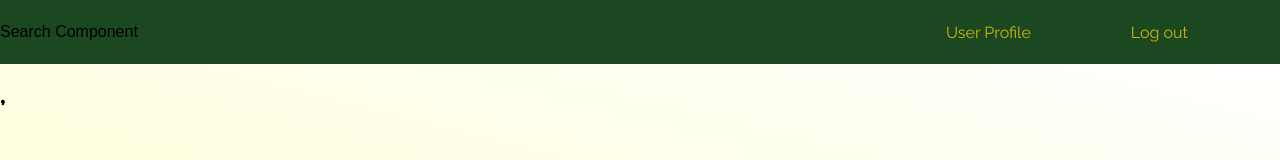
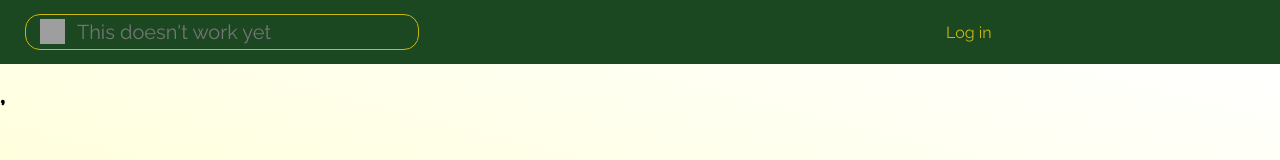
Before and after one commit to whuizenga/Happy-Camper, a React (Create React App) app in the folder client/: page /campground/1/1 in a window 1280 px wide. Shown: the top 160 px of the page. Built offline with nearby package versions, Linux system fonts and the light colour scheme; no server answers; grey boxes are pictures that could not be loaded.

Commit message:
made a pretend search bar. No functionality yet.

```diff
--- a/client/src/Components/CampgroundPage/CampgroundPage.jsx
+++ b/client/src/Components/CampgroundPage/CampgroundPage.jsx
@@ -7,7 +7,6 @@ import Footer from '../MapPage/Footer.jsx';
 import CampgroundDescription from './CampgroundDescription.jsx';
 import CampgroundWeather from './CampgroundWeather.jsx';
 
-import { saveAuthTokens } from '../../util.js';
 
 const CampgroundContainer = styled.div`
     height: 100vh;
@@ -33,7 +32,6 @@ class CampgroundPage extends Component {
         const lat = this.props.match.params.lat;
         const long = this.props.match.params.long;
         axios.get(`/api/campsites/weather?lat=${lat}&long=${long}`).then((res) => {
-            saveAuthTokens(res.headers);
             this.setState({campgroundInfo: res.data});
             console.log(res.data)
     });
--- a/client/src/Components/MapPage/CampgroundItem.jsx
+++ b/client/src/Components/MapPage/CampgroundItem.jsx
@@ -4,7 +4,6 @@ import { Link } from 'react-router-dom';
 import styled from 'styled-components';
 
 import ShowWeather from './ShowWeather';
-import { saveAuthTokens } from '../../util.js';
 
 
 class CampgroundItem extends Component {
@@ -29,7 +28,6 @@ class CampgroundItem extends Component {
     _checkCampgroundDataIntegity = () => {
         console.log("clicked")
         axios.put(`/api/campsites/update?lat=${this.props.campground.latitude}&long=${this.props.campground.longitude}&state=${this.props.campground.state}&park_id=${this.props.campground.facilityID}&name=${this.state.facilityName}`).then((res) => {
-            saveAuthTokens(res.headers);
         })
     }
     render() {
--- a/client/src/Components/MapPage/Header.jsx
+++ b/client/src/Components/MapPage/Header.jsx
@@ -1,6 +1,8 @@
 import React, { Component } from 'react';
 import { Link } from 'react-router-dom';
 import styled from 'styled-components';
+
+import SearchBar from './SearchBar';
 
 const HeaderContainer = styled.div`
     width: 100vw;
@@ -28,10 +30,10 @@ class MapPageHeader extends Component {
     render() {
         return (
             <HeaderContainer>
-                Search Component
+                <SearchBar />
                 <LinksContainer>
-                    <Link to="/profile">User Profile</Link>
-                    <Link to="/">Log out</Link>
+                    {localStorage["access-token"] ? <Link to="/profile">User Profile</Link> : null}
+                    {localStorage["access-token"] ? <Link to="/">Log out</Link> : <Link to="/login">Log in</Link>}
                 </LinksContainer>
             </HeaderContainer>
         );
--- a/client/src/Components/MapPage/MapPage.jsx
+++ b/client/src/Components/MapPage/MapPage.jsx
@@ -6,8 +6,6 @@ import Header from './Header';
 import Footer from './Footer';
 import CampgroundList from './CampgroundList';
 import GoogleMap from './GoogleMap';
-
-import { saveAuthTokens } from '../../util.js';
 
 const CampgroundContainer = styled.div`
     display: flex;
@@ -39,7 +37,6 @@ class MapPage extends Component {
             newState.defaultCenter = {lat: currentLatitude, lng: currentLongitude}
             this.setState(newState);
             axios.get(`/api/campsites?lat=${currentLatitude}&long=${currentLongitude}`).then((res) => {
-                saveAuthTokens(res.headers);
                 const newState={...this.state}
                 newState.campgroundList = res.data.resultset.result
                 //Limit the number of returns for now so I don't get blocked again.
--- /dev/null
+++ b/client/src/Components/MapPage/SearchBar.jsx
@@ -0,0 +1,40 @@
+import React, { Component } from 'react';
+import styled from 'styled-components';
+
+const SearchWrapper = styled.div`
+    width: 30vw;
+    display: flex;
+    border: 1px solid #CCB80C;
+    padding: 4px;
+    border-radius: 15px;
+    margin: 0px 25px;
+    input {
+        width: 25vw;
+        font-size: 20px;
+        color: #CCB80C;
+        font-family: 'Raleway', sans-serif;
+        background: none;
+        border: none;
+    }
+    input:focus {
+        outline: none;
+    }
+    img{
+        margin: 0px 10px;
+        height: 25px;
+        width: 25px;
+    }
+`
+
+class SearchBar extends Component {
+    render() {
+        return (
+            <SearchWrapper>
+                <img src="https://i.imgur.com/J0VrDQS.png" alt="glass" />
+                <input name="search" type="text" placeholder="This doesn't work yet" />
+            </SearchWrapper>
+        );
+    }
+}
+
+export default SearchBar;
--- a/client/src/Components/MapPage/ShowWeather.jsx
+++ b/client/src/Components/MapPage/ShowWeather.jsx
@@ -1,8 +1,6 @@
 import React, { Component } from 'react';
 import axios from 'axios';
 import styled from 'styled-components';
-
-import { saveAuthTokens } from '../../util.js';
 
 const BasicDiv = styled.div `
     p {
@@ -40,7 +38,6 @@ class ShowWeather extends Component {
             const lat = this.props.lat;
             const long = this.props.long;
             axios.get(`/api/campsites/weather?lat=${lat}&long=${long}`).then((res) => {
-                saveAuthTokens(res.headers);
                 const newState = {...this.state}
                 newState.city = res.data.city;
                 this._parseWeatherData(res.data.weather)
```
